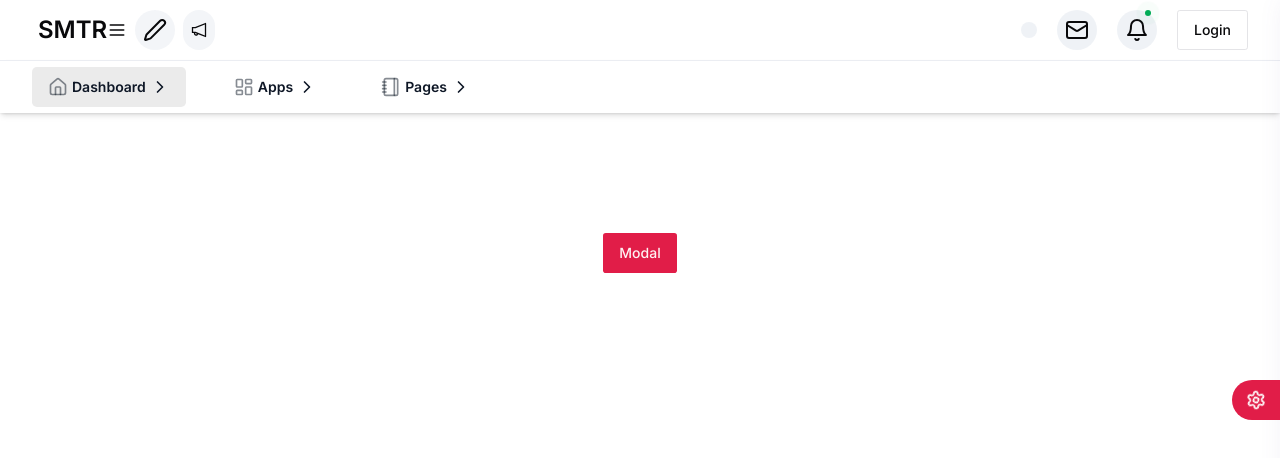
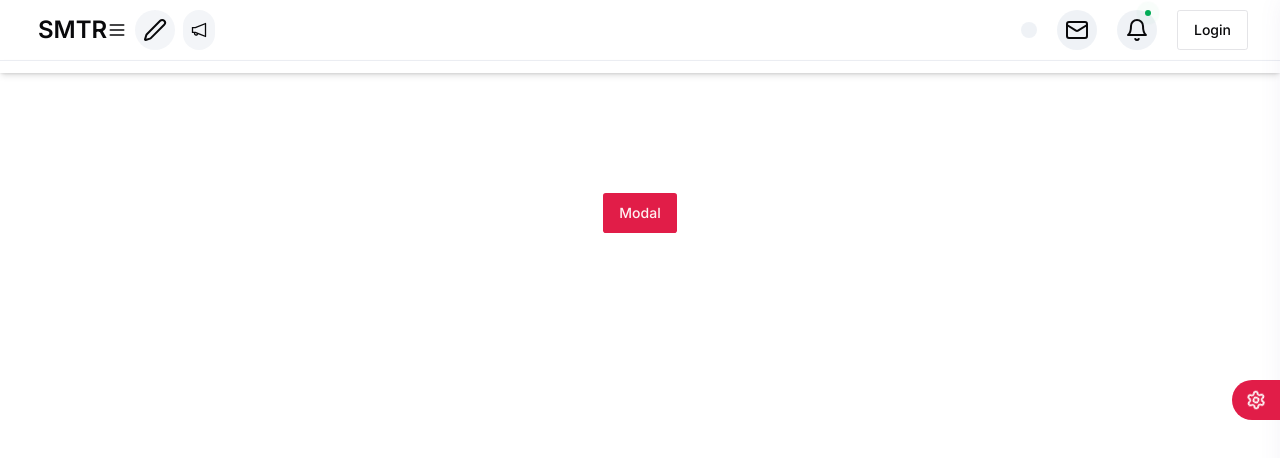
Before and after one commit to SMTanimur/project-management, a Next.js app: page / in a window 1280 px wide. Shown: the top 458 px of the page. Built offline with nearby package versions, Linux system fonts and the light colour scheme.

Commit message:
Refactor horizontal layout styles

```diff
--- a/src/styles/globals.css
+++ b/src/styles/globals.css
@@ -118,16 +118,6 @@ hover:text-primary hover:before:!bg-primary before:mr-2  dark:before:bg-gray-500
     @apply transition-all duration-300 lg:ml-[260px] ;
 }
 
-/* Horizontal layouts */
-.horizontal .horizontal-menu {
-    @apply hidden  lg:flex;
-}
-.horizontal .main-container .main-content {
-    @apply ml-0
-}
-.horizontal .sidebar {
-    @apply -left-[260px] ;
-}
 
 
 .horizontal .nav-item a div:first-child svg,
```
